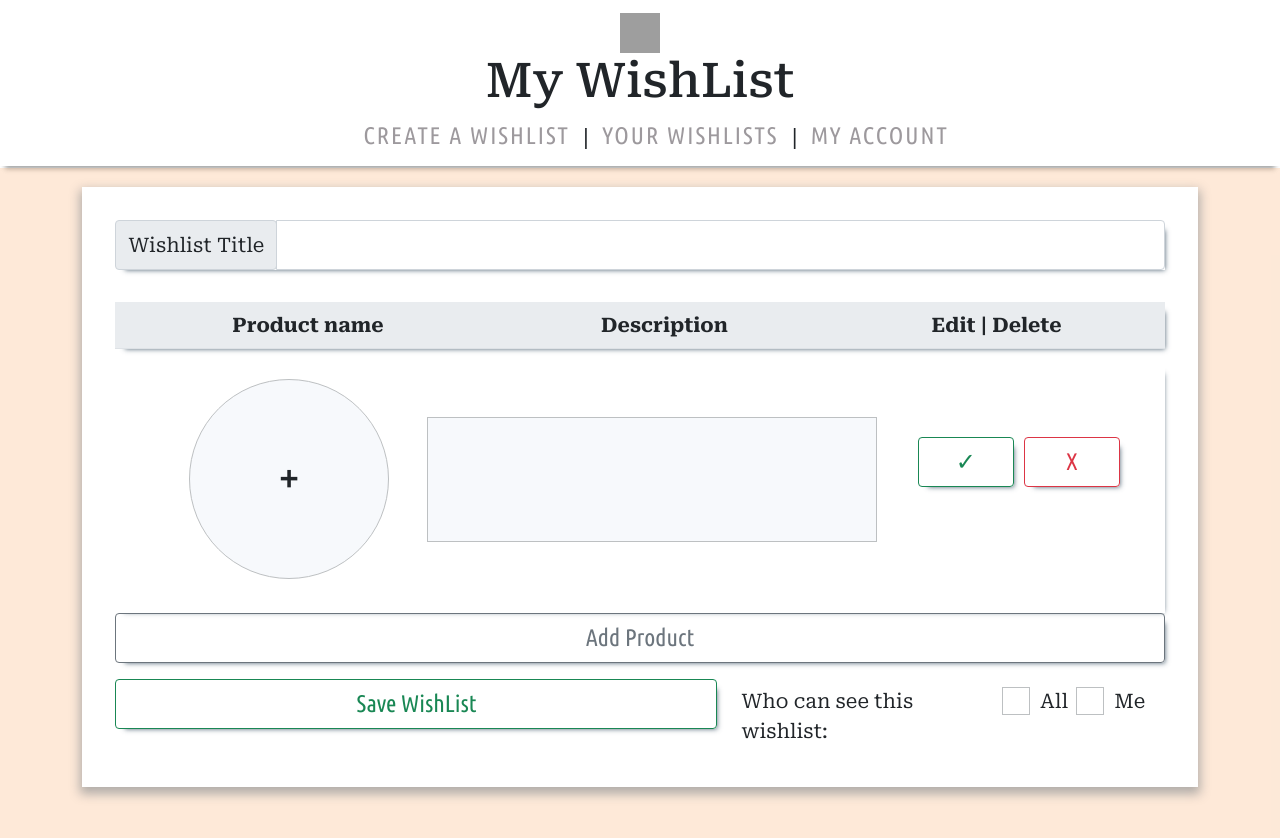
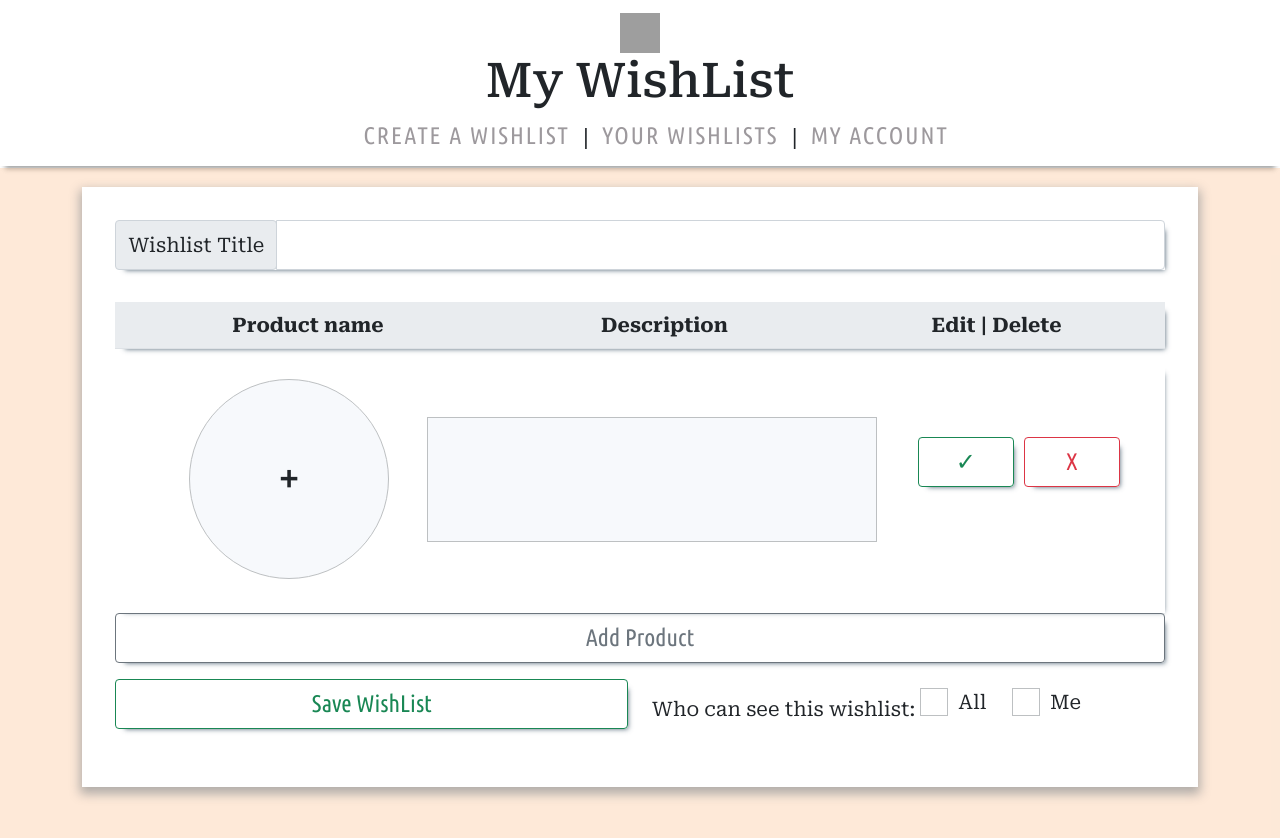
Before and after one commit to AnigalHub/WishList, a Vue app in the folder wish_list.client/: page /createWishlist in a window 1280 px wide. Built offline with nearby package versions, Linux system fonts and the light colour scheme; grey boxes are pictures that could not be loaded.

Commit message:
изменен row,col снизу - кнопка сохранить и выбор кто видит

```diff
--- a/wish_list.client/src/components/createWishlist.vue
+++ b/wish_list.client/src/components/createWishlist.vue
@@ -7,13 +7,13 @@
         </div>
         <b-button class="add" @click="addProduct()" variant="outline-secondary">Add Product</b-button>
         <b-row>
-            <b-col cols="7">
+            <b-col >
                 <b-button class="save" variant="outline-success" @click="saveProduct(title)">Save WishList</b-button>
             </b-col>
             <b-col>
                 <b-row>
-                    <b-col class="text" cols="7">Who can see this wishlist:</b-col>
-                    <b-col class="text">
+                    <b-col class="text" cols="12">
+                        Who can see this wishlist:
                         <input class="custom-radio" type="radio" id="all" name="color" value="indigo">
                         <label for="all">All</label>
                         <input class="custom-radio" type="radio" id="me" name="color" value="indigo">
```
